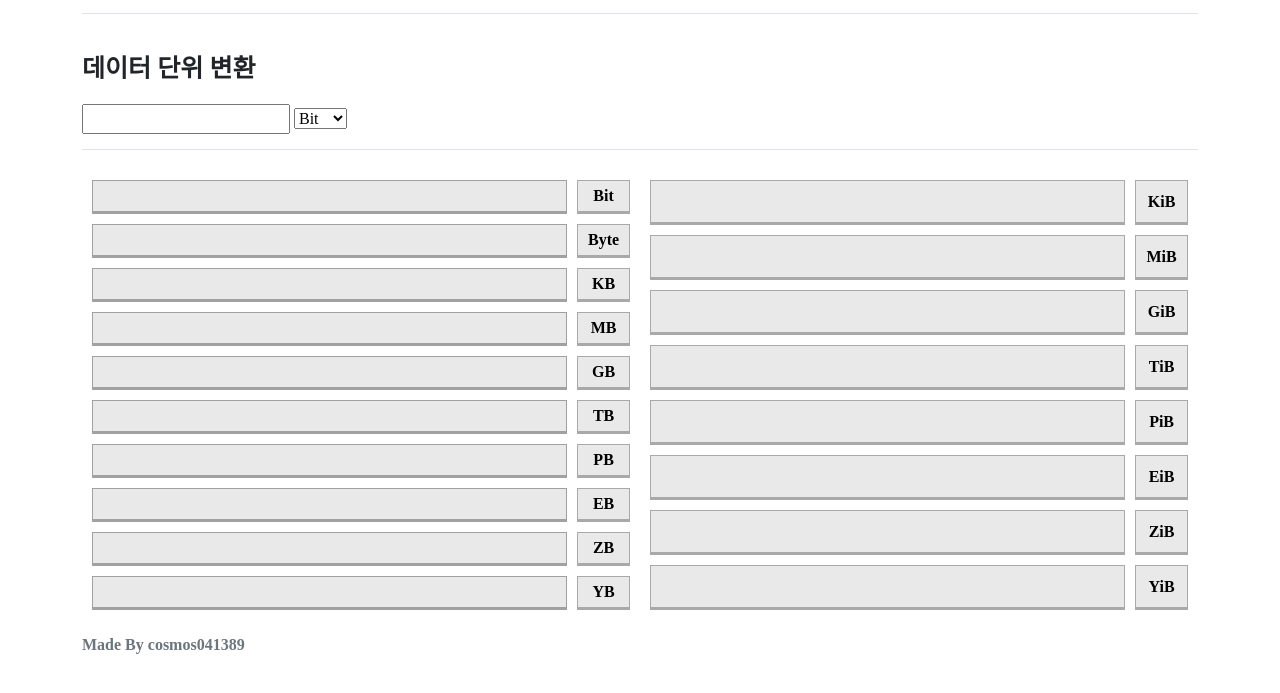
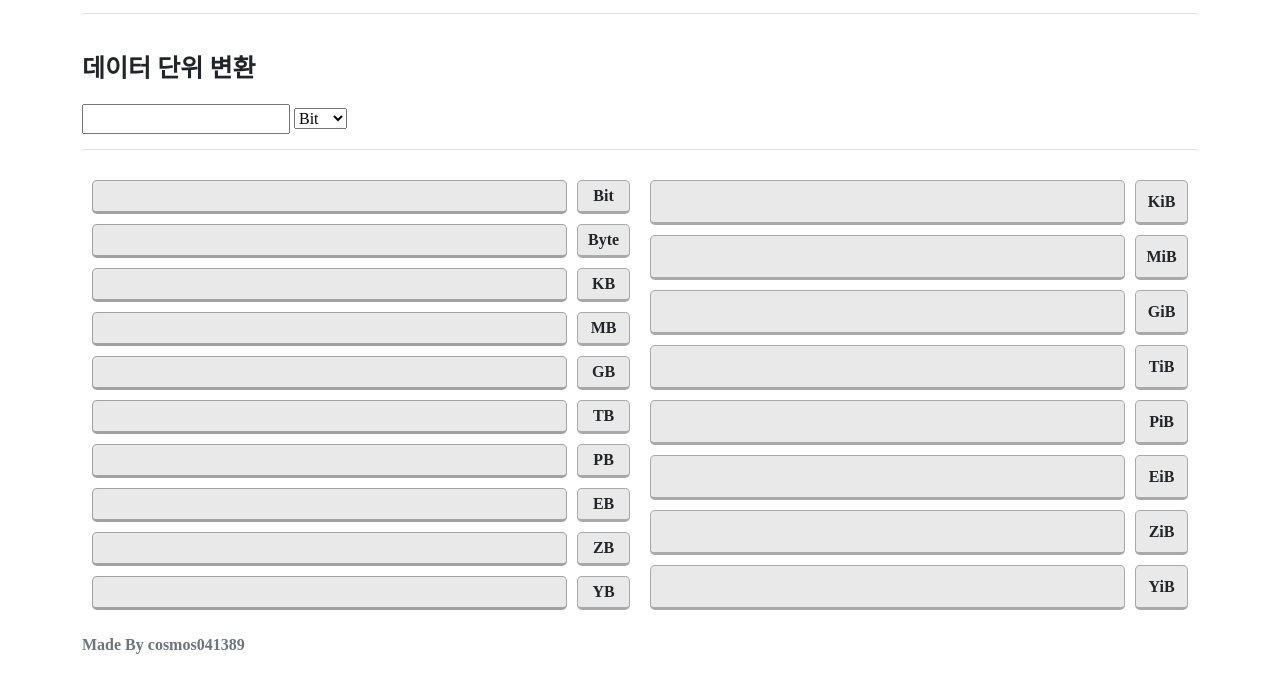
Before and after one commit to cosmos041389/data-converter, a plain HTML site: page index.html in a window 1280 px wide. Shown: the part 59-752 px from the top of the page. Drawn offline with Linux system fonts and the light colour scheme; a web font is replaced by a local one.

Commit message:
feat: Add border-radius and change font-color

```diff
--- a/style.css
+++ b/style.css
@@ -34,7 +34,7 @@
     border-collapse: separate;
     border-spacing: 10px;
     background-color: white;
-    color: black;
+    color: #212529;
     font-family: 'Noto Serif KR', serif;
     font-weight: bold;
   }
@@ -43,6 +43,7 @@
     padding-right: 40px;
     border: 1px solid #a1a1a1;
     border-bottom: 3px solid #a1a1a1;
+    border-radius: 5px;
     background-color: #e9e9e9;
     text-align: right;
   }
@@ -50,6 +51,7 @@
     padding: 0px;
     border: 1px solid #a9a9a9;
     border-bottom: 3px solid #a9a9a9;
+    border-radius: 5px;
     background-color: #e9e9e9;
   }
   #mibtable{
@@ -61,7 +63,7 @@
     border-collapse: separate;
     border-spacing: 10px;
     background-color: white;
-    color: black;
+    color: #212529;
     font-family: 'Noto Serif KR', serif;
     font-weight: bold;
   }
@@ -71,12 +73,14 @@
     padding-right: 40px;
     border: 1px solid #a9a9a9;
     border-bottom: 3px solid #a9a9a9;
+    border-radius: 5px;
     text-align: right;
   }
   #mib .mibunit{
     padding: 0px;
     border: 1px solid #a9a9a9;
     border-bottom: 3px solid #a9a9a9;
+    border-radius: 5px;
     background-color: #e9e9e9;
   }
   #header{
```
